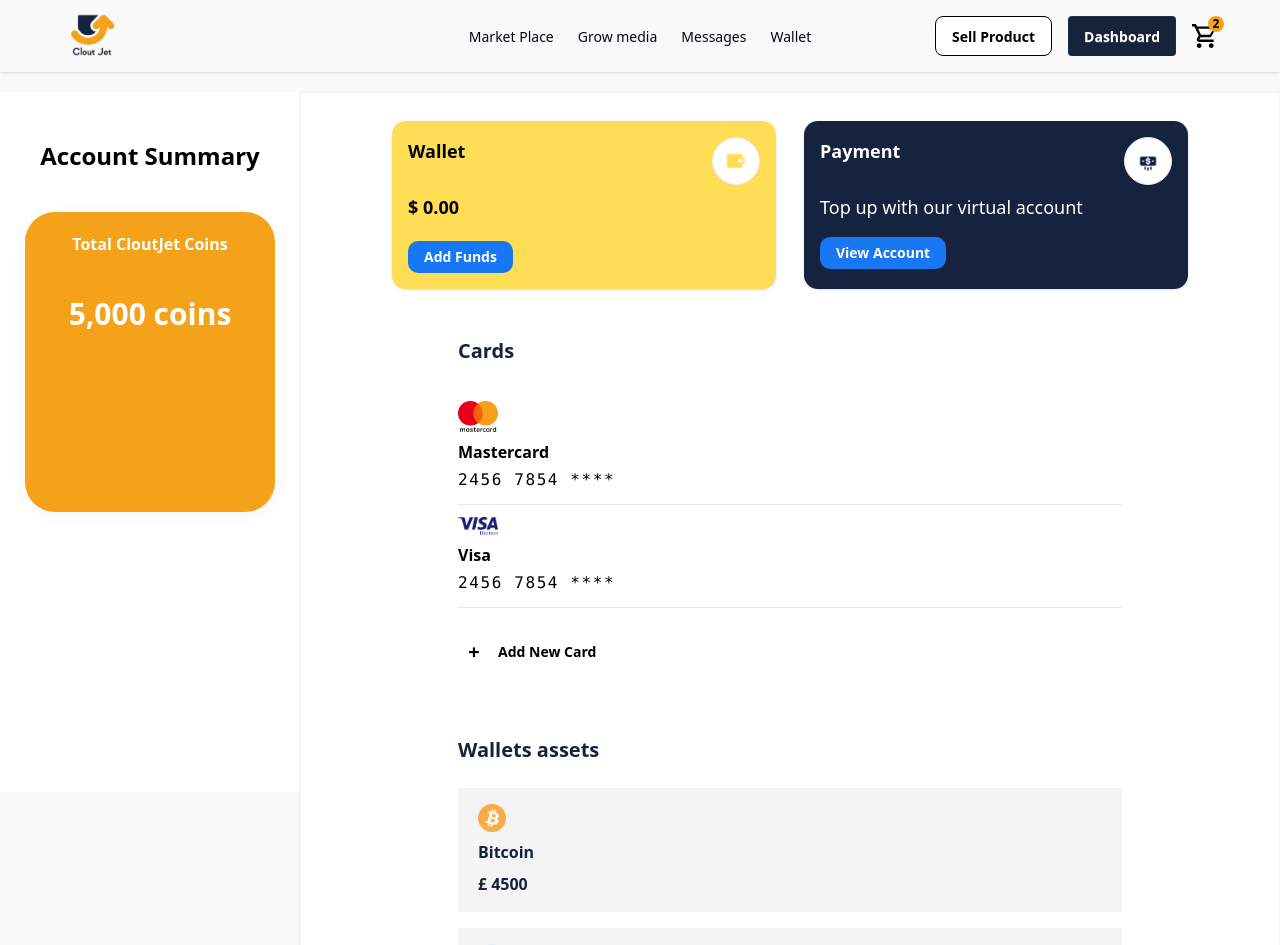
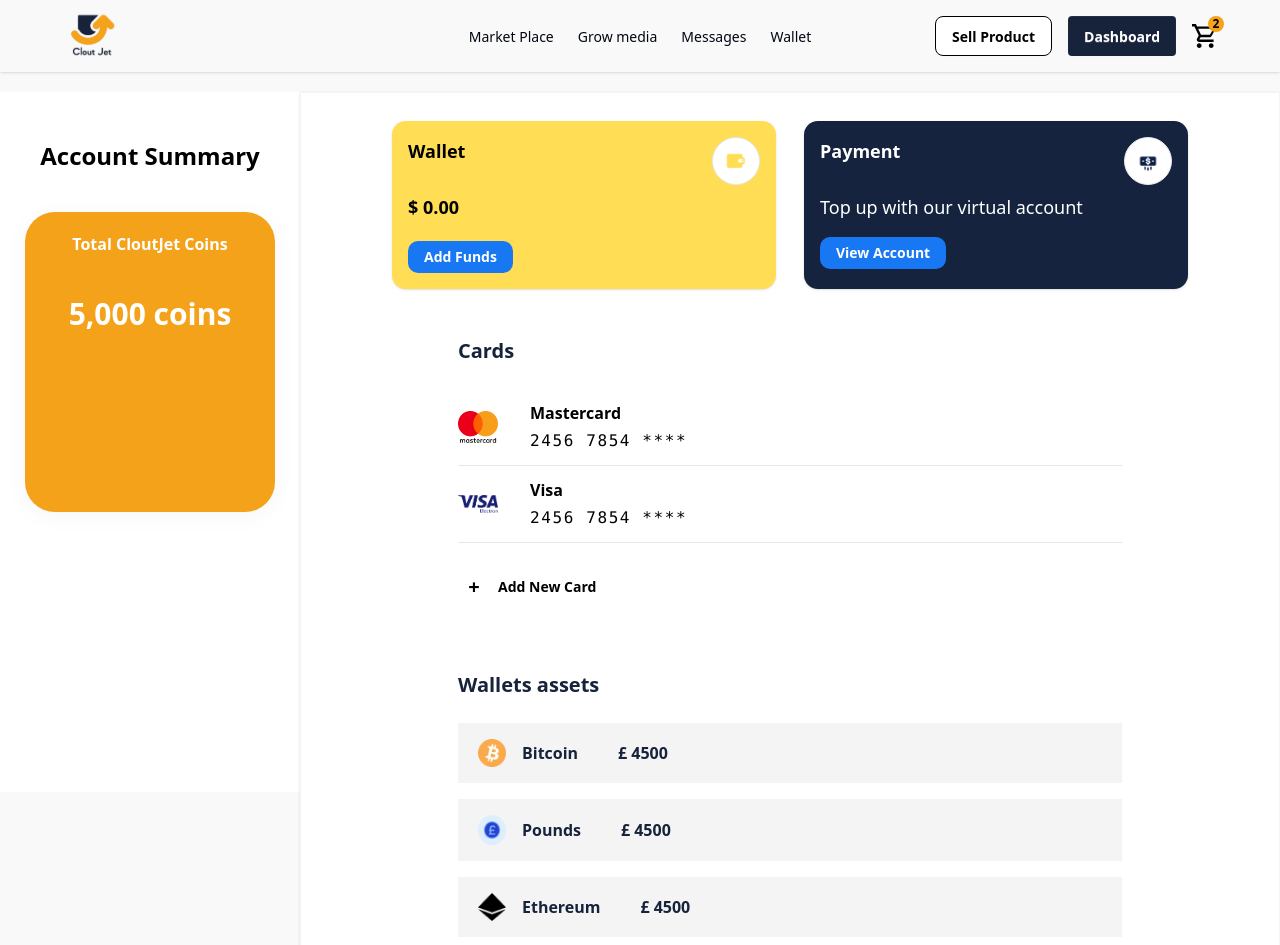
Before and after one commit to Jbsmall17/cloutjet, a Next.js app: page /wallet in a window 1280 px wide. Shown: the top 945 px of the page. Built offline with nearby package versions, Linux system fonts and the light colour scheme.

Commit message:
fixed errors

```diff
--- a/app/admin-dashboard/page.tsx
+++ b/app/admin-dashboard/page.tsx
@@ -1,7 +1,8 @@
 import AdminDashboard from "./dashboard/page";
-import MerchantManagement from "./merchant-management/page";
 
-export default function AdminDashboardPage({ showMerchantManagement = false }) {
-  if (showMerchantManagement) return <MerchantManagement />;
+
+// Remove props from the entry function to fix the type error
+export default function AdminDashboardPage() {
+  // You can use client-side state or routing to switch views if needed
   return <AdminDashboard />;
 }
--- a/app/wallet/page.tsx
+++ b/app/wallet/page.tsx
@@ -1,7 +1,7 @@
 import WalletPageContent from "./wallet-page/page";
-import PaymentPage from "./payment/page";
 
-export default function WalletPage({ showPayment = false }) {
-  if (showPayment) return <PaymentPage />;
+// Remove props from the entry function to fix the type error
+export default function WalletPage() {
+  // Use client-side state or routing to switch views if needed
   return <WalletPageContent />;
 }
--- a/app/wallet/wallet-page/page.tsx
+++ b/app/wallet/wallet-page/page.tsx
@@ -9,13 +9,6 @@ import paymentImg from "@/components/imgs/payment icon.png";
 import poundsImg from "@/components/imgs/pounds.png";
 import visaImg from "@/components/imgs/visa.png";
 import walletImg from "@/components/imgs/wallet icon.png";
-
-// Dollar note SVG icon with dollar sign
-function DollarNoteIcon({ size = 24 }) {
-  return (
-    <Image src={paymentImg} alt="Payment" width={size} height={size} />
-  );
-}
 
 export default function WalletPageContent() {
   return (
@@ -63,17 +56,17 @@ export default function WalletPageContent() {
       <div className="w-full max-w-2xl mt-12 px-1">
         <h3 className="text-xl font-bold mb-6 text-[#17233b]">Cards</h3>
         {/* MasterCard */}
-        <div className="w-full flex flex-col xs:flex-row xs:items-center py-3 border-b border-gray-200 gap-2 xs:gap-0">
+        <div className="w-full flex flex-col sm:flex-row sm:items-center py-3 border-b border-gray-200 gap-2 sm:gap-0">
           <Image src={mastercardImg} alt="Mastercard" width={40} height={28} />
-          <div className="flex flex-col xs:ml-8">
+          <div className="flex flex-col sm:ml-8">
             <span className="text-base font-semibold text-[#000000]">Mastercard</span>
             <span className="text-black font-mono tracking-widest mt-1">2456 7854 ****</span>
           </div>
         </div>
         {/* Visa Card */}
-        <div className="w-full flex flex-col xs:flex-row xs:items-center py-3 border-b border-gray-200 gap-2 xs:gap-0">
+        <div className="w-full flex flex-col sm:flex-row sm:items-center py-3 border-b border-gray-200 gap-2 sm:gap-0">
           <Image src={visaImg} alt="Visa" width={40} height={28} />
-          <div className="flex flex-col xs:ml-8">
+          <div className="flex flex-col sm:ml-8">
             <span className="text-base font-semibold text-[#000000]">Visa</span>
             <span className="text-black font-mono tracking-widest mt-1">2456 7854 ****</span>
           </div>
@@ -89,25 +82,25 @@ export default function WalletPageContent() {
         <h3 className="text-xl font-bold mb-6 text-[#17233b]">Wallets assets</h3>
         <div className="flex flex-col gap-4">
           {/* Bitcoin */}
-          <div className="flex flex-col xs:flex-row xs:items-center bg-[#F4F4F4] px-5 py-4 gap-2 xs:gap-0">
+          <div className="flex flex-col sm:flex-row sm:items-center bg-[#F4F4F4] px-5 py-4 gap-2 sm:gap-0">
             <Image src={bitcoinImg} alt="Bitcoin" width={28} height={28} className="mr-4" />
-            <span className="font-semibold text-base text-[#17233b] xs:mr-10">Bitcoin</span>
+            <span className="font-semibold text-base text-[#17233b] sm:mr-10">Bitcoin</span>
             <span className="font-semibold text-base text-[#17233b] flex items-center">
               <span className="mr-1">£</span>4500
             </span>
           </div>
           {/* Pounds */}
-          <div className="flex flex-col xs:flex-row xs:items-center bg-[#F4F4F4] px-5 py-4 gap-2 xs:gap-0">
+          <div className="flex flex-col sm:flex-row sm:items-center bg-[#F4F4F4] px-5 py-4 gap-2 sm:gap-0">
             <Image src={poundsImg} alt="Pounds" width={28} height={28} className="mr-4" />
-            <span className="font-semibold text-base text-[#17233b] xs:mr-10">Pounds</span>
+            <span className="font-semibold text-base text-[#17233b] sm:mr-10">Pounds</span>
             <span className="font-semibold text-base text-[#17233b] flex items-center">
               <span className="mr-1">£</span>4500
             </span>
           </div>
           {/* Ethereum */}
-          <div className="flex flex-col xs:flex-row xs:items-center bg-[#F4F4F4] px-5 py-4 gap-2 xs:gap-0">
+          <div className="flex flex-col sm:flex-row sm:items-center bg-[#F4F4F4] px-5 py-4 gap-2 sm:gap-0">
             <Image src={ethereumImg} alt="Ethereum" width={28} height={28} className="mr-4" />
-            <span className="font-semibold text-base text-[#17233b] xs:mr-10">Ethereum</span>
+            <span className="font-semibold text-base text-[#17233b] sm:mr-10">Ethereum</span>
             <span className="font-semibold text-base text-[#17233b] flex items-center">
               <span className="mr-1">£</span>4500
             </span>
```
